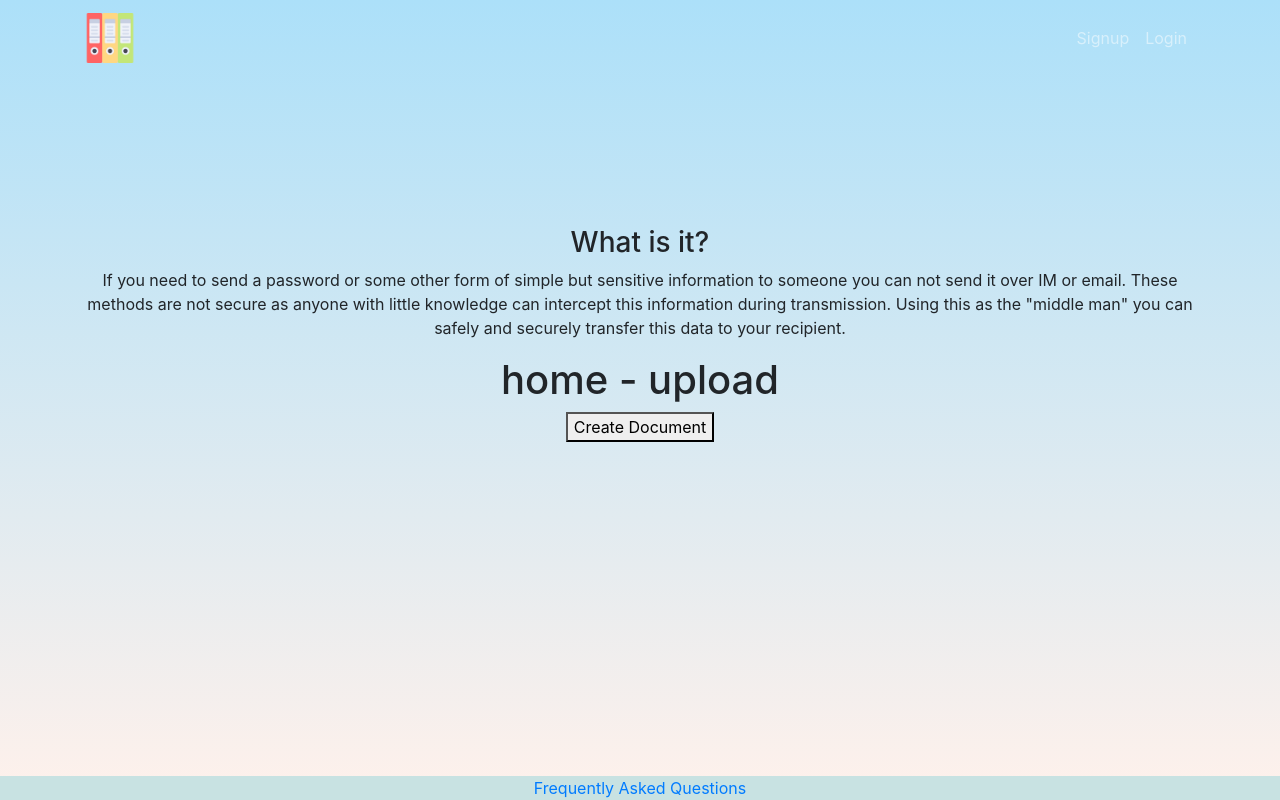
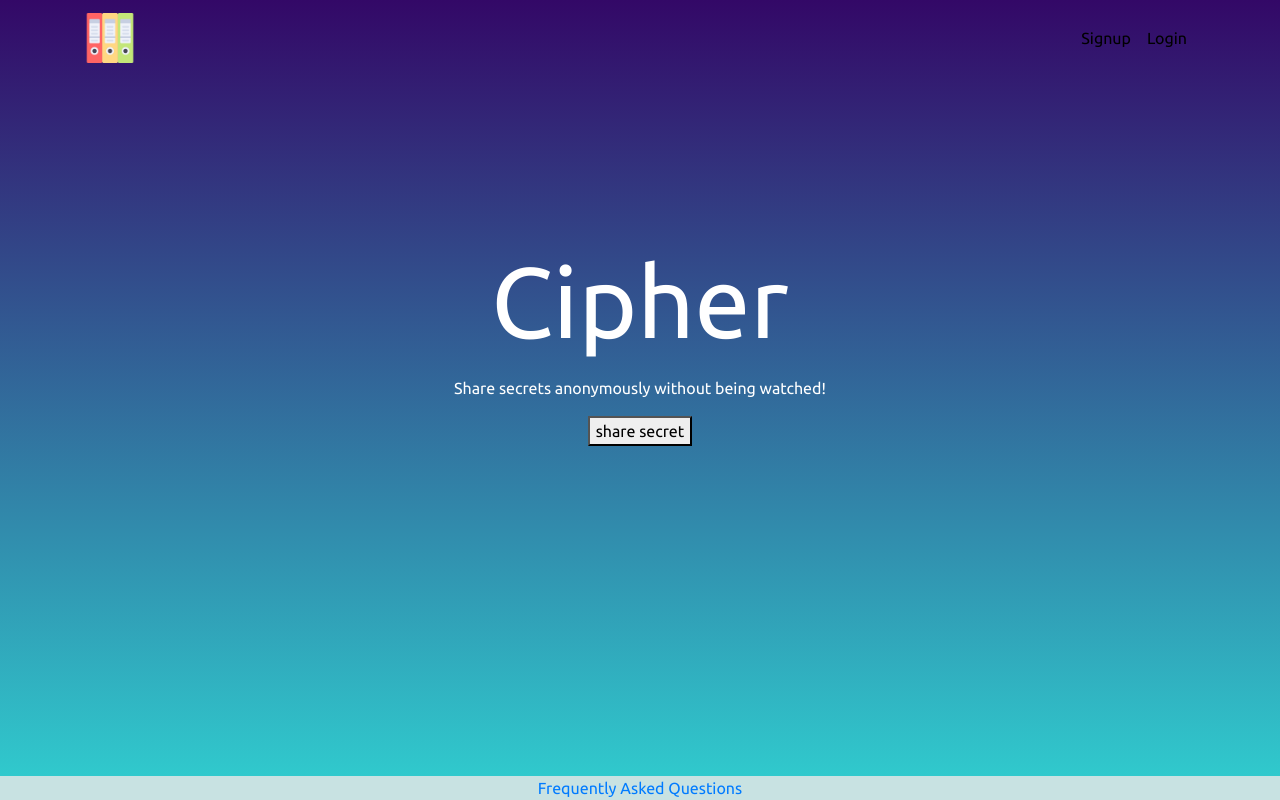
Before and after one commit to bhavanavenu/Final-project, a React (Create React App) app in the folder client/: page / in a window 1280 px wide. Built offline with nearby package versions, Linux system fonts and the light colour scheme.

Commit message:
add UI design

```diff
--- a/client/package.json
+++ b/client/package.json
@@ -16,6 +16,7 @@
     "react": "^16.5.2",
     "react-copy-to-clipboard": "^5.0.1",
     "react-dom": "^16.5.1",
+    "react-native-awesome-button": "^1.8.2",
     "react-router-dom": "^4.3.1",
     "react-scripts": "1.1.5",
     "reactstrap": "^6.4.0"
--- a/client/public/index.html
+++ b/client/public/index.html
@@ -1,5 +1,6 @@
 <!DOCTYPE html>
 <html lang="en">
+
 <head>
   <meta charset="utf-8">
   <meta name="viewport" content="width=device-width, initial-scale=1, shrink-to-fit=no">
@@ -10,6 +11,7 @@
     -->
   <link rel="manifest" href="%PUBLIC_URL%/manifest.json">
   <link rel="shortcut icon" href="%PUBLIC_URL%/favicon.ico">
+  <link href="https://fonts.googleapis.com/css?family=Ubuntu" rel="stylesheet">
   <!--
       Notice the use of %PUBLIC_URL% in the tags above.
       It will be replaced with the URL of the `public` folder during the build.
@@ -21,6 +23,7 @@
     -->
   <title>React App</title>
 </head>
+
 <body>
   <noscript>
     You need to enable JavaScript to run this app.
@@ -37,4 +40,5 @@
       To create a production bundle, use `npm run build` or `yarn build`.
     -->
 </body>
+
 </html>
--- a/client/src/components/App.css
+++ b/client/src/components/App.css
@@ -1,9 +1,11 @@
 .App {
   height: 100vh;
   text-align: center;
-  background-image: linear-gradient(to top, #fff1eb 0%, #ace0f9 100%);
   background-repeat: no-repeat;
   background-size: 100%;
+  background-image: linear-gradient(to top, #30cfd0 0%, #330867 100%);
+  /* background-image: linear-gradient(15deg, #13547a 0%, #80d0c7 100%); */
+  font-family: "Ubuntu", sans-serif;
 }
 
 .App-logo {
@@ -12,8 +14,9 @@
 }
 
 .App-header {
-  background-color: #222;
+  background-color: white;
   padding: 20px;
+  border: 1px solid black;
   /* color: white; */
 }
 
@@ -43,3 +46,7 @@
 .container80 {
   width: 60%;
 }
+
+.foot {
+  color: black;
+}
--- a/client/src/components/pages/Footer.js
+++ b/client/src/components/pages/Footer.js
@@ -4,7 +4,7 @@ import { Link } from "react-router-dom";
 class Footer extends Component {
   render() {
     return (
-      <div>
+      <div className="foot">
         <Link to="/faq">Frequently Asked Questions</Link>
       </div>
     );
--- a/client/src/components/pages/Home.css
+++ b/client/src/components/pages/Home.css
@@ -16,4 +16,6 @@
   text-align: center;
   /* height: calc(100vh - 60px); */
   margin-top: 150px;
+  color: white;
+  font-family: "Ubuntu", sans-serif;
 }
--- a/client/src/components/pages/Home.js
+++ b/client/src/components/pages/Home.js
@@ -25,19 +25,12 @@ class Home extends Component {
     return (
       <div className="container">
         <div className="container20">
-          <h3>What is it?</h3>
-          <p>
-            If you need to send a password or some other form of simple but
-            sensitive information to someone you can not send it over IM or
-            email. These methods are not secure as anyone with little knowledge
-            can intercept this information during transmission. Using this as
-            the "middle man" you can safely and securely transfer this data to
-            your recipient.
-          </p>
+          <div style={{ fontSize: 100 }}>Cipher</div>
+          <p>Share secrets anonymously without being watched!</p>
 
-          <h1>home - upload</h1>
+          {/* <h1>home - upload</h1> */}
           <button className="button" onClick={this.handleUpdate}>
-            Create Document
+            share secret
           </button>
         </div>
         <div className="footer">
--- a/client/src/components/pages/NavHead.css
+++ b/client/src/components/pages/NavHead.css
@@ -1,3 +1,7 @@
 /* .IronNavbar {
   background-color: rgb(200, 226, 226);
 } */
+
+.nav-link {
+  color: black !important;
+}
```
Also changed, not shown: 1 other file (tests, documents, lock files or other folders). Lines whose indentation alone changed are shown as unchanged.
